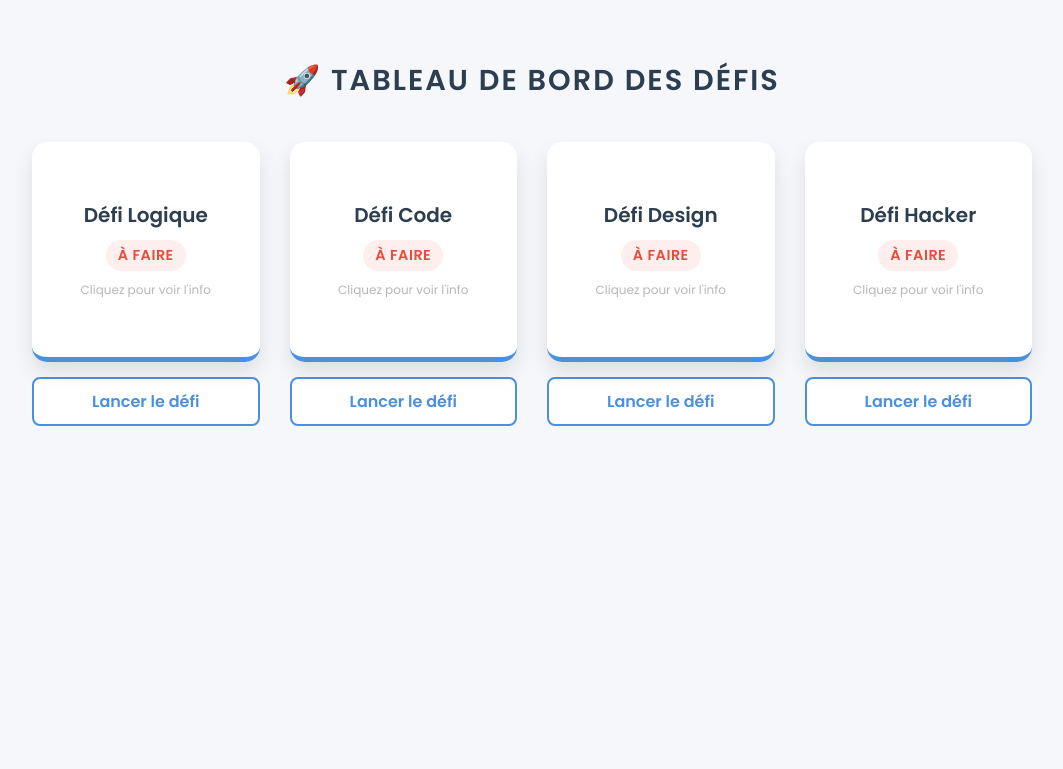
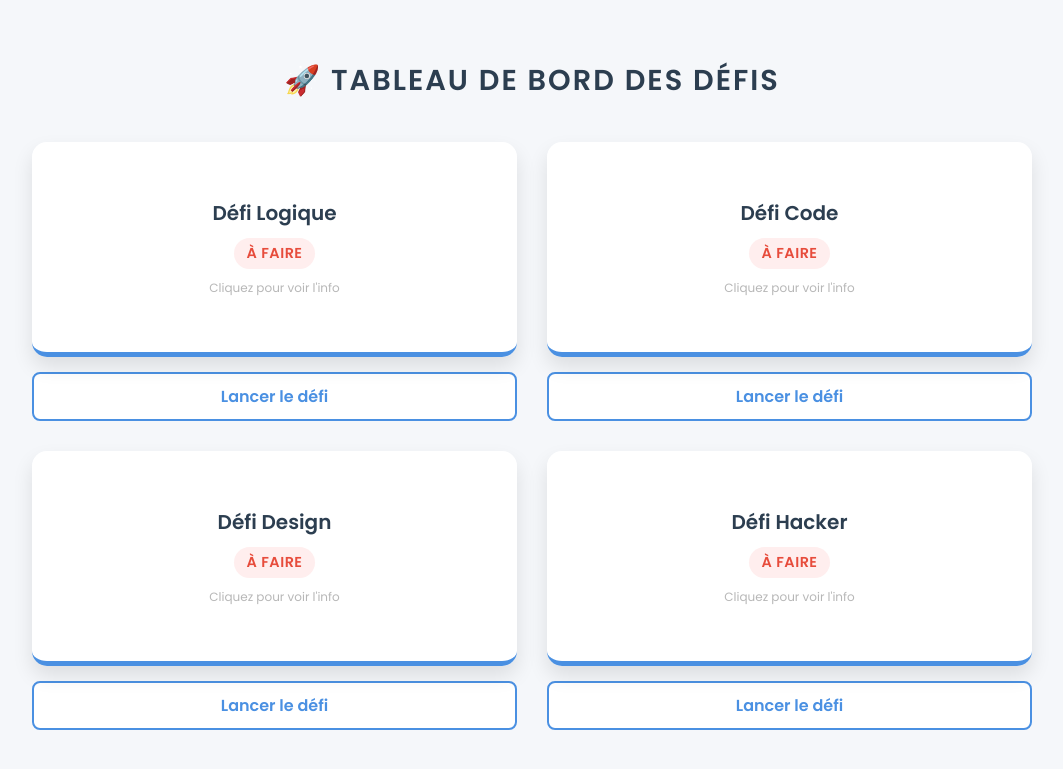
Before and after one commit to rylesdev/ndi-les_apprutie, a PHP site: page / in a window 1280 px wide. Shown: the top 769 px of the page, without its empty margins (108-1171 px from the left). Run offline with PHP 8.4, Linux system fonts and the light colour scheme.

Commit message:
modifs defi_3

```diff
--- a/index.php
+++ b/index.php
@@ -11,7 +11,7 @@ $defis_done = &$_SESSION['defis'];
 $cards = [
     ['id' => 1, 'title' => 'Défi Logique', 'subtitle' => ($defis_done[1] ? "Terminé" : "À faire"), 'back' => 'Résolvez l\'énigme mathématique.', 'is_done' => $defis_done[1]],
     ['id' => 2, 'title' => 'Défi Code', 'subtitle' => ($defis_done[2] ? "Terminé" : "À faire"), 'back' => 'Trouvez l\'erreur de syntaxe.', 'is_done' => $defis_done[2]],
-    ['id' => 3, 'title' => 'Défi Design', 'subtitle' => ($defis_done[3] ? "Terminé" : "À faire"), 'back' => 'Mauvaise couleur identifiée.', 'is_done' => $defis_done[3]],
+    ['id' => 3, 'title' => 'Défi Design', 'subtitle' => ($defis_done[3] ? "Terminé" : "À faire"), 'back' => "Les collectivités prolongent la vie des équipements et réduisent les déchets numériques. Elles assurent un accès équitable aux outils pour tous les élèves. Linux et les logiciels libres renforcent la souveraineté numérique. Les élèves participent activement à une transformation numérique responsable. Distribution recommandée : PrimTux (primaire), Linux NIRD (secondaire)", 'is_done' => $defis_done[3]],
     ['id' => 4, 'title' => 'Défi Hacker', 'subtitle' => ($defis_done[4] ? "Terminé" : "À faire"), 'back' => 'Mot de passe caché trouvé.', 'is_done' => $defis_done[4]],
 ];
 ?>
--- a/style.css
+++ b/style.css
@@ -40,7 +40,7 @@ h1 {
 /* --- Styles pour la grille (Index) --- */
 .grid {
     display: grid;
-    grid-template-columns: repeat(auto-fit, minmax(220px, 1fr));
+    grid-template-columns: repeat(2, 1fr);
     gap: 30px;
 }
 
@@ -60,7 +60,7 @@ h1 {
 }
 
 .flip-card {
-    height: 220px;
+    height: 215px;
     width: 100%;
 }
 
```
